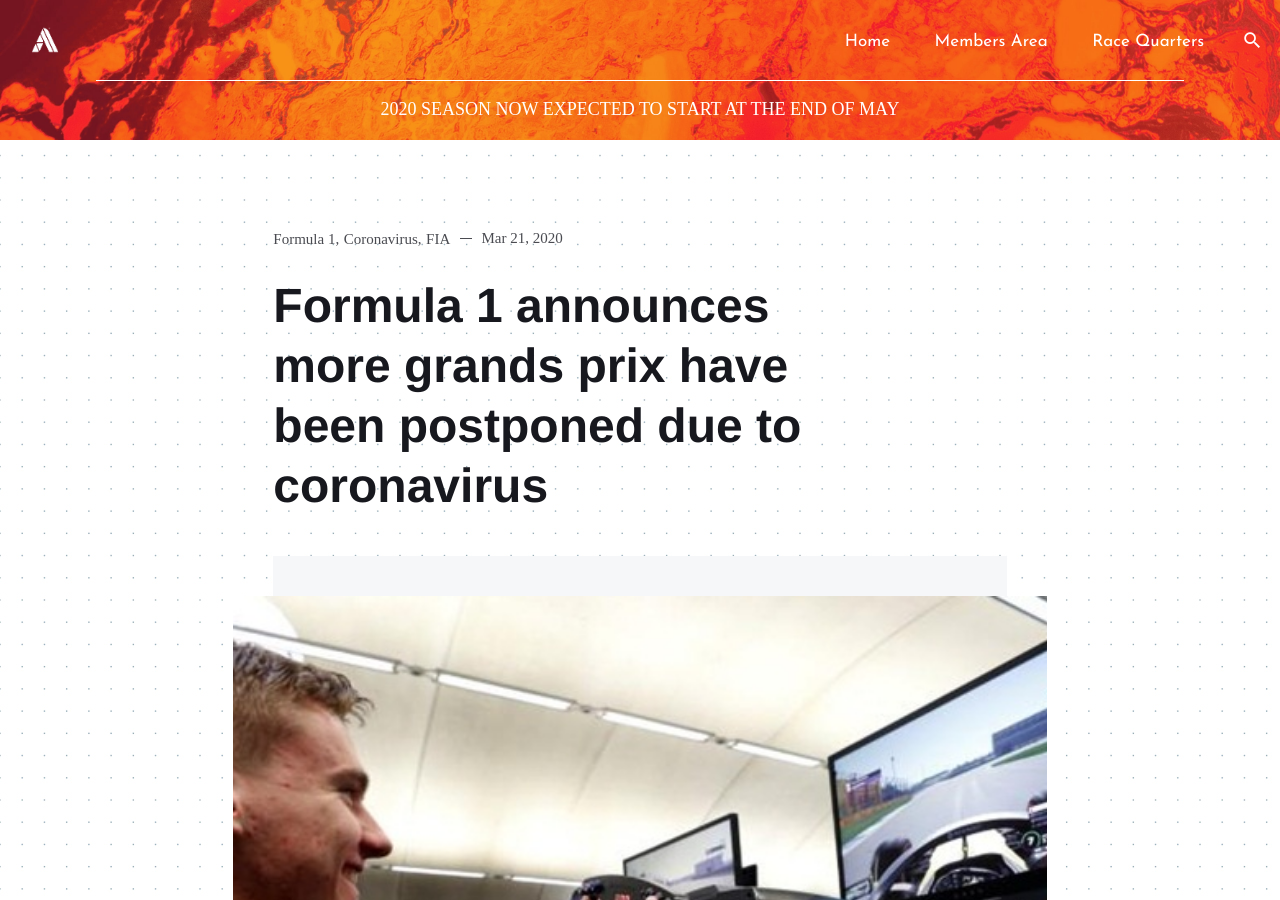
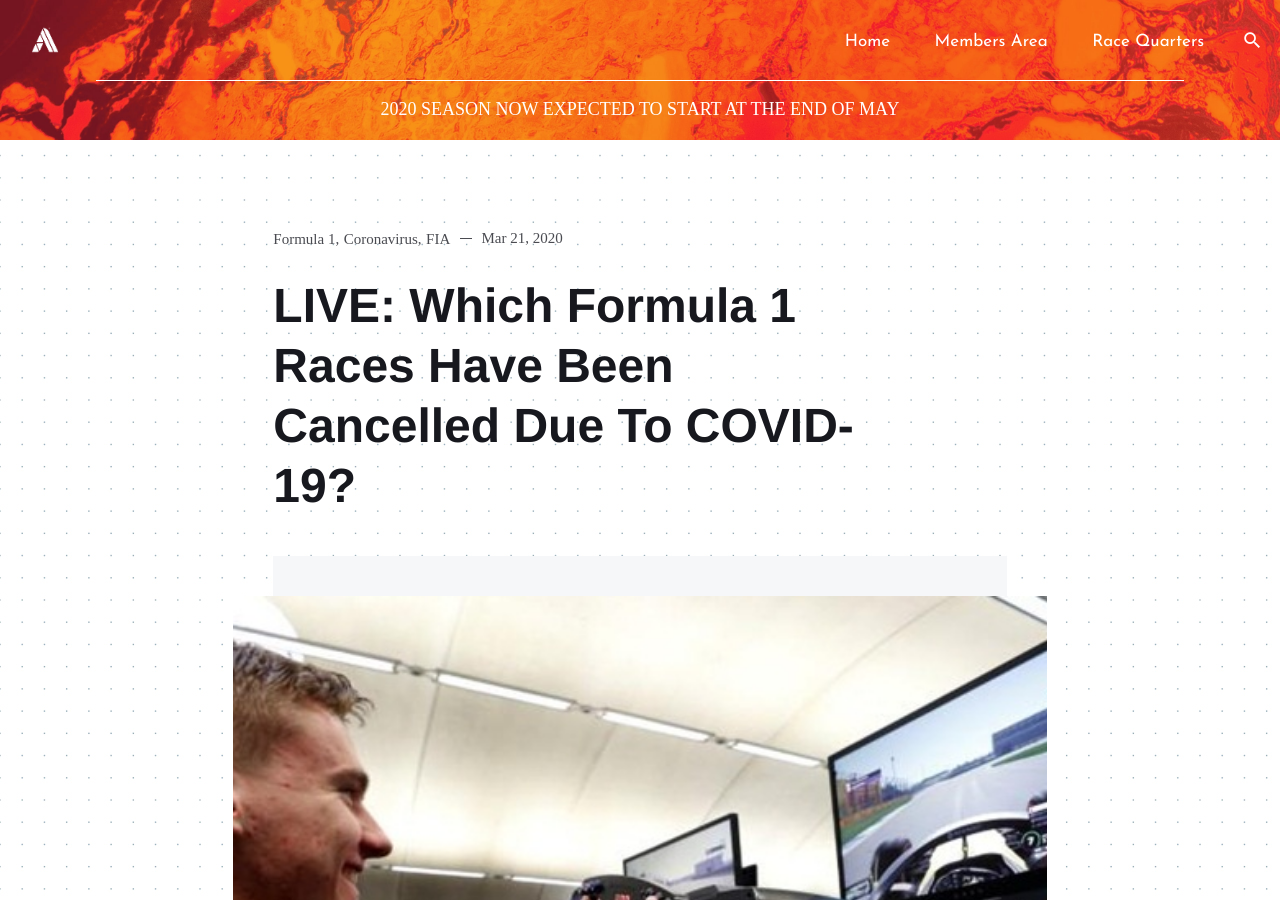
Before and after one commit to Asfalto-Ascari/AsfaltoAscari, a Jekyll site: the page built from _posts/2020-3-22-Formula-1-season-cancellations.md, in a window 1280 px wide and 900 px high. Built offline with Jekyll 4.4.1, drawn with Linux system fonts in a browser that asks for light colours; nearby versions of some CDN libraries; some web fonts are replaced; comment, search, counter and statistics services are not loaded.

Commit message:
Update 2020-3-22-Formula-1-season-cancellations.md

```diff
--- a/_posts/2020-3-22-Formula-1-season-cancellations.md
+++ b/_posts/2020-3-22-Formula-1-season-cancellations.md
@@ -1,6 +1,6 @@
 ---
 layout: post
-title:  "Formula 1 announces more grands prix have been postponed due to coronavirus"
+title:  "LIVE: Which Formula 1 Races Have Been Cancelled Due To COVID-19?"
 date:   2020-3-21 18:05:55 +0300
 image:  "/images/Media/f1esports.jpg"
 tags:
```
